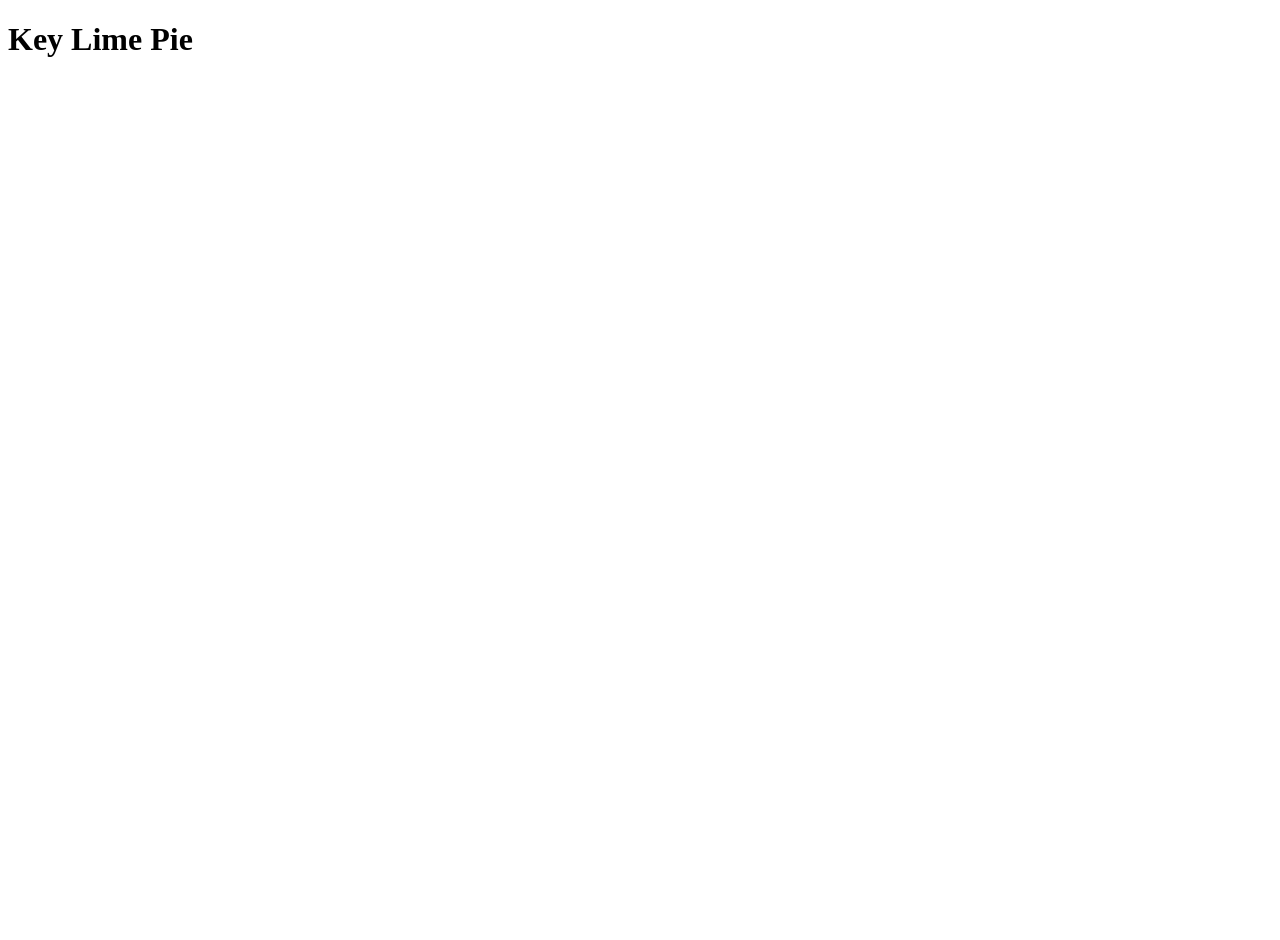
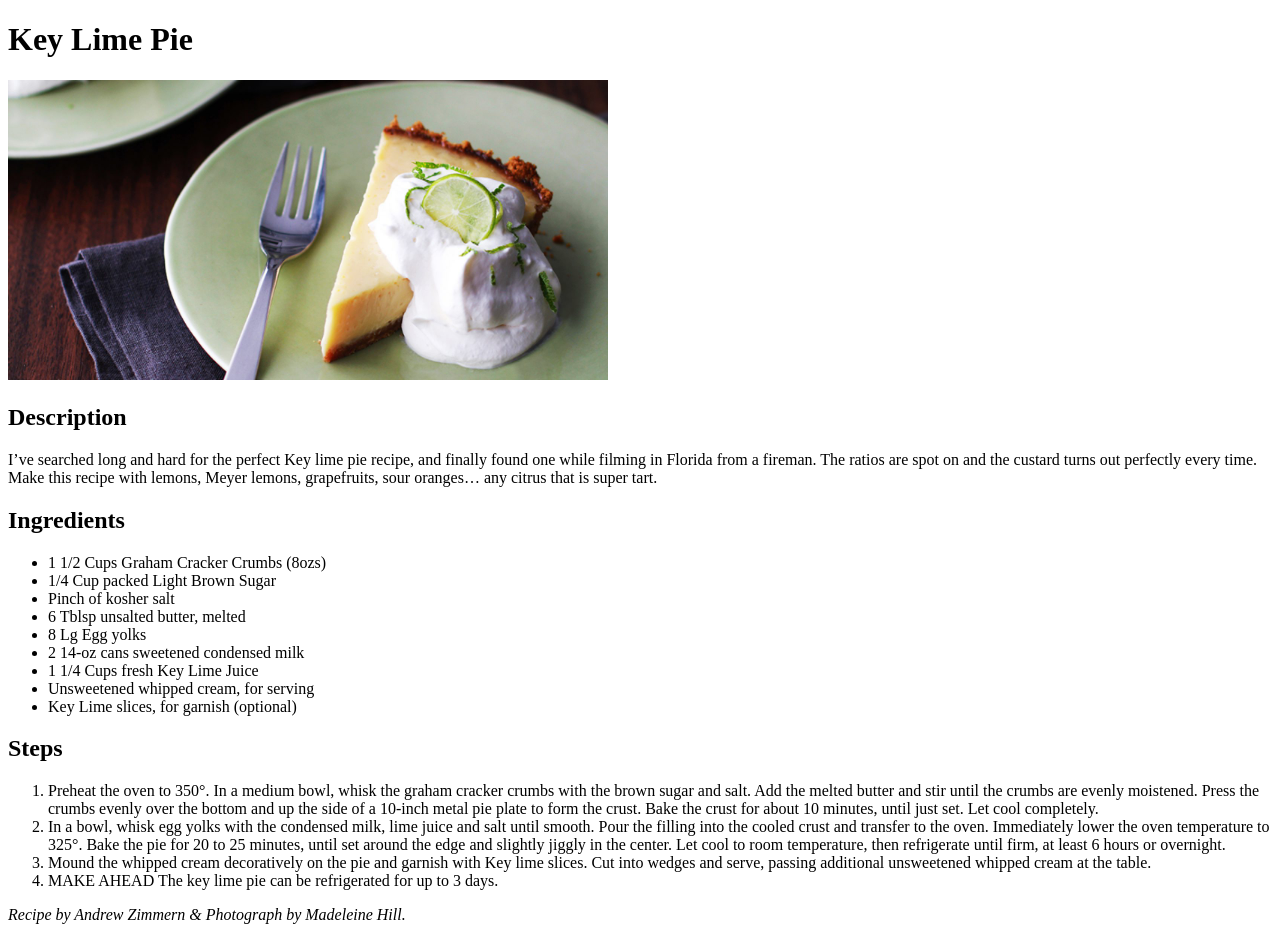
Before and after one commit to nickjenkins83/odin-recipes, a plain HTML site: page recipes/keylimepie.html in a window 1280 px wide. Before the commit the page ends 800 px from the top, so only its background shows below. Drawn offline with Linux system fonts and the light colour scheme.

Commit message:
Iterations 3 & 4

```diff
--- a/recipes/keylimepie.html
+++ b/recipes/keylimepie.html
@@ -8,6 +8,28 @@
 </head>
 <body>
 <h1>Key Lime Pie</h1>
+<img src="/recipes/img2.jpg" width="600" height="300">
+<h2>Description</h2>
+<p>I’ve searched long and hard for the perfect Key lime pie recipe, and finally found one while filming in Florida from a fireman. The ratios are spot on and the custard turns out perfectly every time. Make this recipe with lemons, Meyer lemons, grapefruits, sour oranges… any citrus that is super tart.</p>
+<h2>Ingredients</h2>
+<ul>
+    <li>1 1/2 Cups Graham Cracker Crumbs (8ozs)</li>
+    <li>1/4 Cup packed Light Brown Sugar </li>
+    <li>Pinch of kosher salt</li>
+    <li>6 Tblsp unsalted butter, melted</li>
+    <li>8 Lg Egg yolks</li>
+    <li>2 14-oz cans sweetened condensed milk</li>
+    <li>1 1/4 Cups fresh Key Lime Juice</li>
+    <li>Unsweetened whipped cream, for serving</li>
+    <li>Key Lime slices, for garnish (optional)</li>
+    </ul>
+    <h2>Steps</h2>
+    <ol>
+    <li>Preheat the oven to 350°. In a medium bowl, whisk the graham cracker crumbs with the brown sugar and salt. Add the melted butter and stir until the crumbs are evenly moistened. Press the crumbs evenly over the bottom and up the side of a 10-inch metal pie plate to form the crust. Bake the crust for about 10 minutes, until just set. Let cool completely.</li>
+    <li>In a bowl, whisk egg yolks with the condensed milk, lime juice and salt until smooth. Pour the filling into the cooled crust and transfer to the oven. Immediately lower the oven temperature to 325°. Bake the pie for 20 to 25 minutes, until set around the edge and slightly jiggly in the center. Let cool to room temperature, then refrigerate until firm, at least 6 hours or overnight.</li>
+    <li>Mound the whipped cream decoratively on the pie and garnish with Key lime slices. Cut into wedges and serve, passing additional unsweetened whipped cream at the table.</li>
+    <li>MAKE AHEAD  The key lime pie can be refrigerated for up to 3 days.</li></ol>
+<p><i>Recipe by Andrew Zimmern & Photograph by Madeleine Hill.</i></p>
 
 </body>
 </html>
```
Also changed, not shown: recipes/pickledmushrooms.html (+22 -1 lines), recipes/keylimepie.txt (deleted), recipes/pickledmushrooms.txt (deleted).
